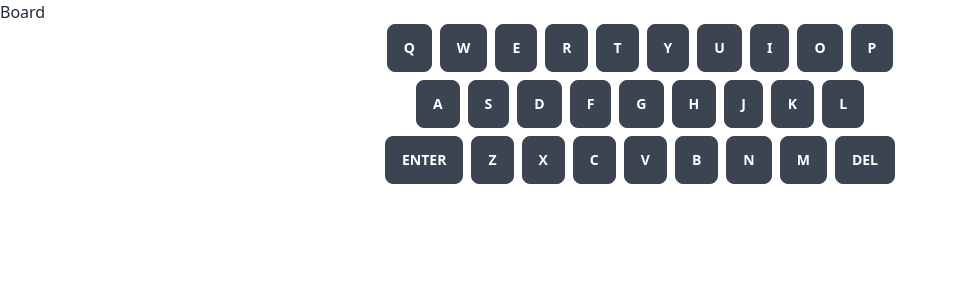
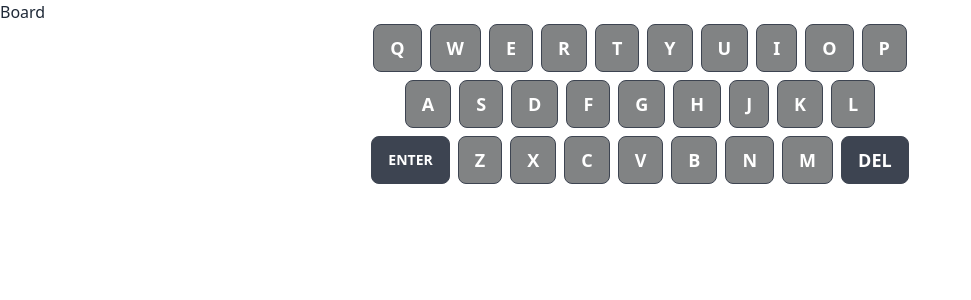
Before and after one commit to DevNickJr/wordle, a React (Vite) app: page / in a window 1280 px wide. Shown: the top 300 px of the page, without its empty margins (0-971 px from the left). Built offline with nearby package versions, Linux system fonts and the light colour scheme; what prettier-plugin-tailwindcss would draw is missing.

Commit message:
feat: update GameKeyboard events

```diff
--- a/src/components/GameKeyboard.tsx
+++ b/src/components/GameKeyboard.tsx
@@ -1,45 +1,71 @@
-const GameKeyboard = () => {
+import React from "react";
+import clsx from "clsx";
+
+const GameKeyboard = ({
+  handleClick = (key) => {},
+  correctLetters = "",
+  wrongLetters = "",
+  almostCorrectLetters = "",
+}: {
+  handleClick: (key: string) => void;
+  correctLetters: string;
+  wrongLetters: string;
+  almostCorrectLetters: string;
+}) => {
+  const keyColor = (key: string) => {
+    if (wrongLetters.toUpperCase().includes(key)) {
+      return "bg-[#3a3a3c]";
+    } else if (almostCorrectLetters.toUpperCase().includes(key)) {
+      return "bg-[#b59f3b]";
+    } else if (correctLetters.toUpperCase().includes(key)) {
+      return "bg-[#538d4e]";
+    } else {
+      return "bg-[#818384]";
+    }
+  };
+  const keys = "QWERTYUIOPASDFGHJKLZXCVBNM".split("");
   return (
     <div className="flex flex-col items-center gap-2">
       <div className="keyboard_row">
-                    <button className="btn">Q</button>
-                    <button className="btn">W</button>
-                    <button className="btn">E</button>
-                    <button className="btn">R</button>
-                    <button className="btn">T</button>
-                    <button className="btn">Y</button>
-                    <button className="btn">U</button>
-                    <button className="btn">I</button>
-                    <button className="btn">O</button>
-                    <button className="btn">P</button>
-
+        {React.Children.toArray(
+          keys.slice(0, 10).map((key) => (
+            <button
+              onClick={() => handleClick(key)}
+              className={clsx("btn text-lg text-white", keyColor(key))}
+            >
+              {key}
+            </button>
+          )),
+        )}
       </div>
       <div className="keyboard_row">
-                    <button className="btn">A</button>
-                    <button className="btn">S</button>
-                    <button className="btn">D</button>
-                    <button className="btn">F</button>
-                    <button className="btn">G</button>
-                    <button className="btn">H</button>
-                    <button className="btn">J</button>
-                    <button className="btn">K</button>
-                    <button className="btn">L</button>
+        {React.Children.toArray(
+          keys.slice(10, 19).map((key) => (
+            <button
+              onClick={() => handleClick(key)}
+              className={clsx("btn text-lg text-white", keyColor(key))}
+            >
+              {key}
+            </button>
+          )),
+        )}
       </div>
       <div className="keyboard_row">
-                    <button className="btn">ENTER</button>
-                    <button className="btn">Z</button>
-                    <button className="btn">X</button>
-                    <button className="btn">C</button>
-                    <button className="btn">V</button>
-                    <button className="btn">B</button>
-                    <button className="btn">N</button>
-                    <button className="btn">M</button>
-                    <button className="btn">DEL</button>
-
+        <button className="btn text-sm">ENTER</button>
+        {React.Children.toArray(
+          keys.slice(19, 26).map((key) => (
+            <button
+              onClick={() => handleClick(key)}
+              className={clsx("btn text-lg text-white", keyColor(key))}
+            >
+              {key}
+            </button>
+          )),
+        )}
+        <button className={clsx("btn text-lg")}>DEL</button>
       </div>
     </div>
-
   );
 };
 
-export default GameKeyboard
+export default GameKeyboard;
```
Lines whose indentation alone changed are shown as unchanged.
